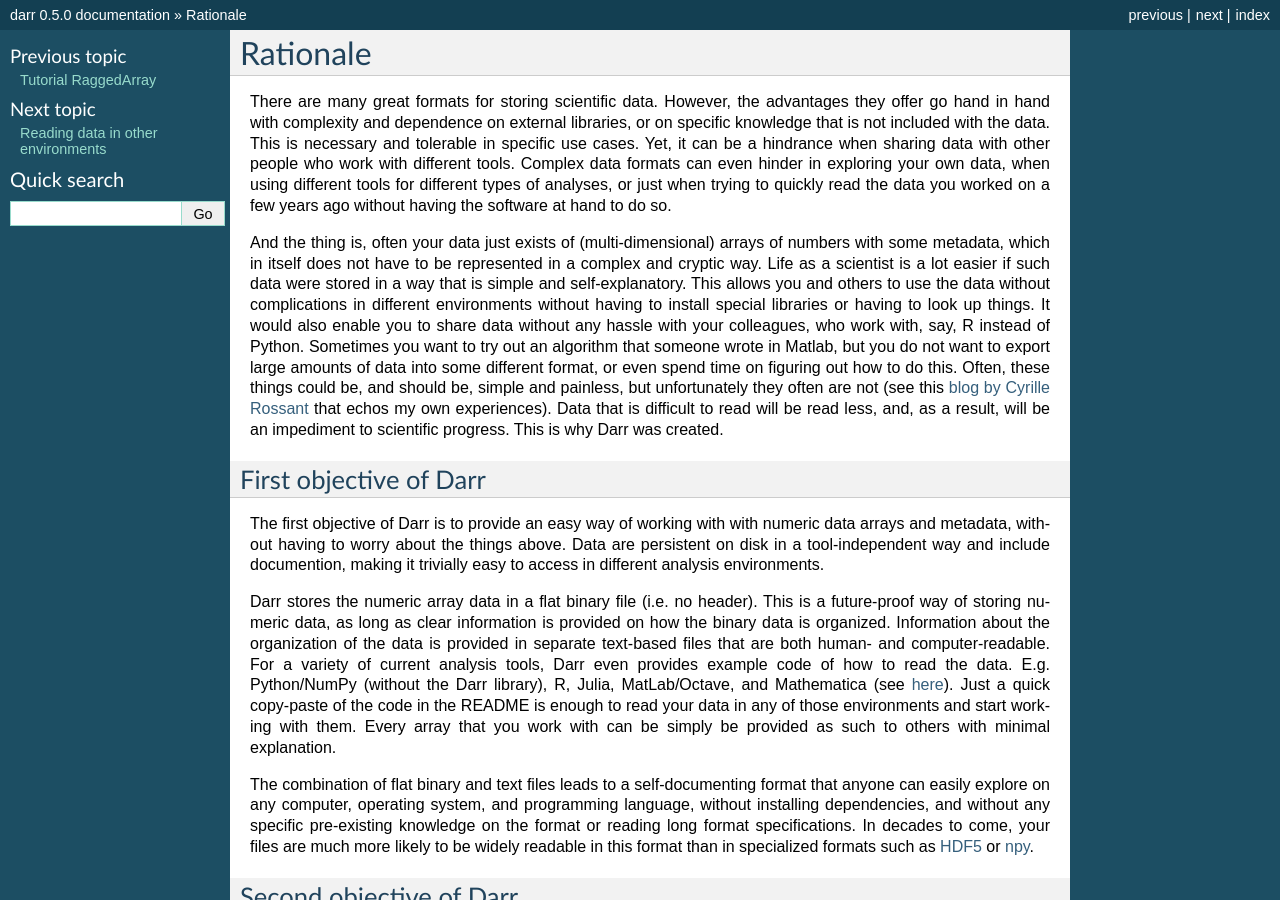
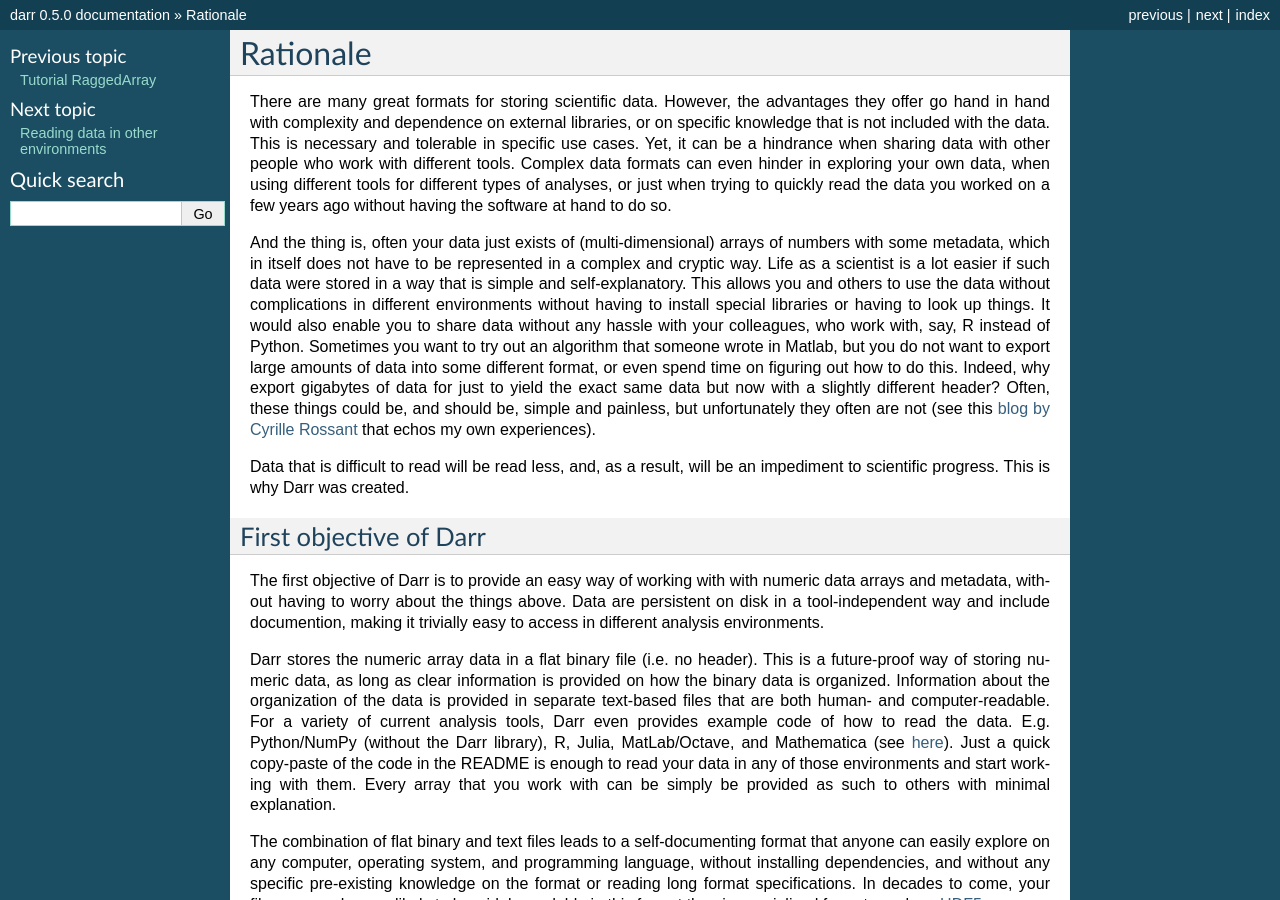
Before and after one commit to gbeckers/Darr, a Sphinx documentation site: the page built from docs/rationale.rst, in a window 1280 px wide and 900 px high. Built offline with Sphinx 7.4.7, drawn with Linux system fonts in a browser that asks for light colours.

Commit message:
improve rationale doc

```diff
--- a/docs/rationale.rst
+++ b/docs/rationale.rst
@@ -21,12 +21,14 @@
 with, say, R instead of Python. Sometimes you want to try out an algorithm that
 someone wrote in Matlab, but you do not want to export large amounts of data
 into some different format, or even spend time on figuring out how to do this.
-Often, these things could be, and should be, simple and painless, but
-unfortunately they often are not (see this
+Indeed, why export gigabytes of data for just to yield the exact same data
+but now with a slightly different header? Often, these things could be, and
+should be, simple and painless, but unfortunately they often are not (see this
 `blog by Cyrille Rossant <http://cyrille.rossant.net/moving-away-hdf5/>`__
-that echos my own experiences). Data that is difficult to read will be read
-less, and, as a result, will be an impediment to scientific progress. This is
-why Darr was created.
+that echos my own experiences).
+
+Data that is difficult to read will be read less, and, as a result, will be an
+impediment to scientific progress. This is why Darr was created.
 
 First objective of Darr
 -----------------------
```
